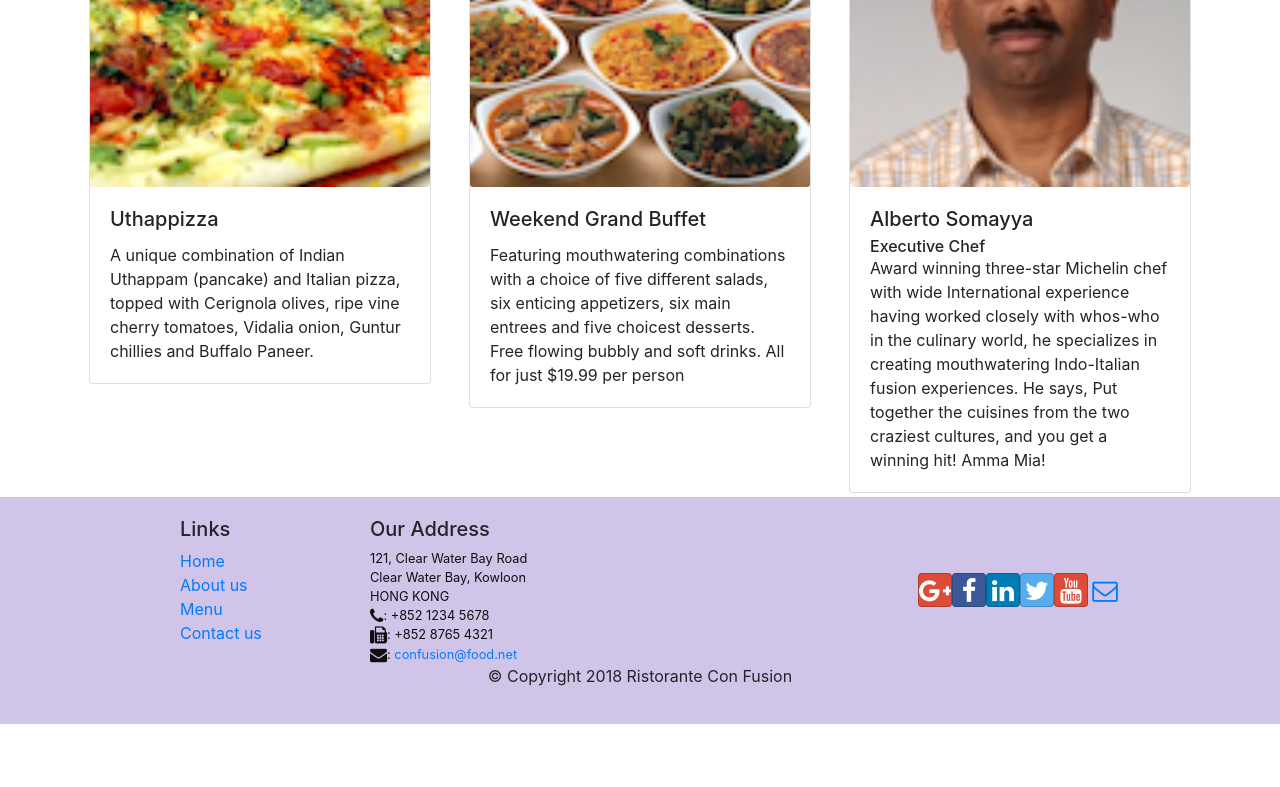
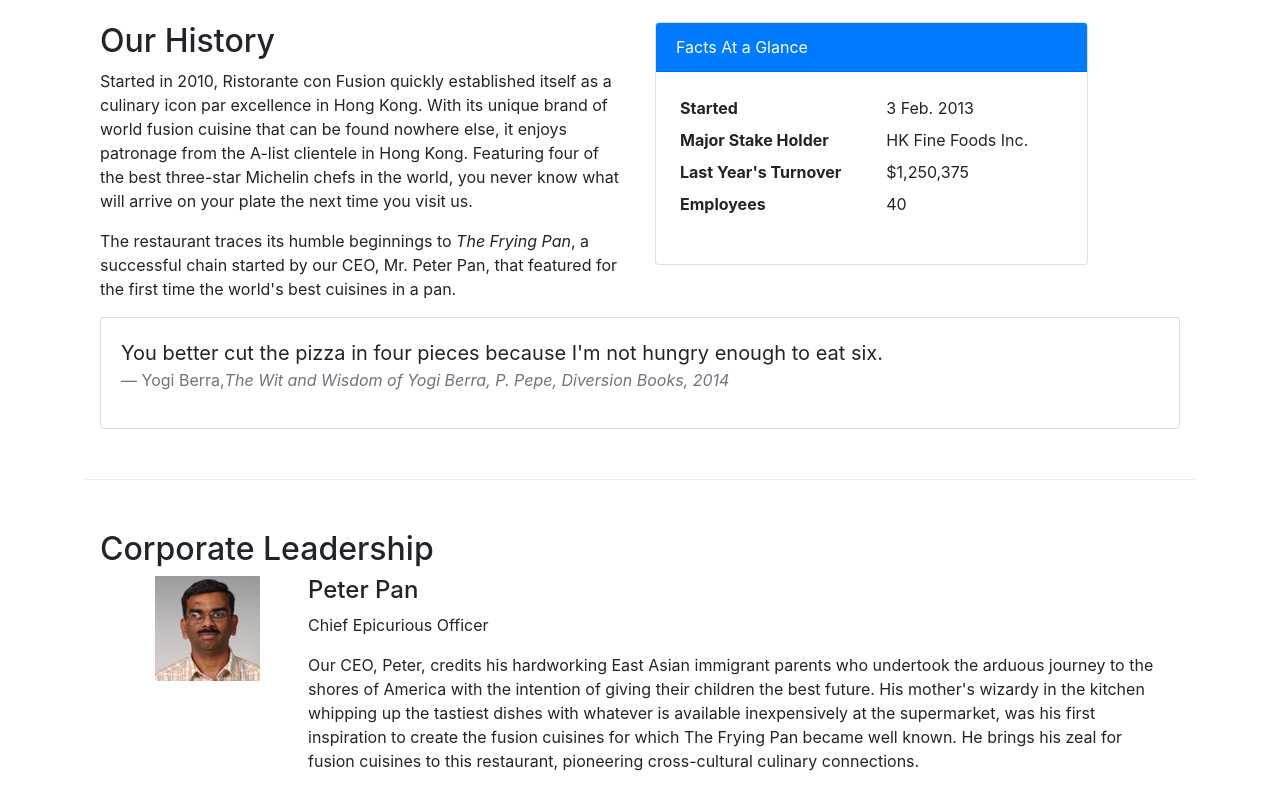
Before and after one commit to Zhang-Haoran/confusion, a React (Create React App) app: page /aboutus in a window 1280 px wide. Before the commit this address led to /home. Shown: the part 500-1287 px from the top of the page. Before the commit the page ends 1224 px from the top, so only its background shows below. Built offline with nearby package versions, Linux system fonts and the light colour scheme.

Commit message:
Assignment 2

```diff
--- a/src/compoents/AboutComponent.js
+++ b/src/compoents/AboutComponent.js
@@ -1,12 +1,12 @@
 import React from 'react';
 import { Breadcrumb, BreadcrumbItem, Card, CardBody, CardHeader, Media } from 'reactstrap';
 import { Link } from 'react-router-dom';
+import RenderLeader from "./RenderLeader";
 
 function About(props) {
-
     const leaders = props.leaders.map((leader) => {
         return (
-            <p>Leader {leader.name}</p>
+            <RenderLeader leader={leader}/>
         );
     });
 
@@ -73,3 +73,5 @@ function About(props) {
         </div>
     );
 }
+
+export default About;
--- a/src/compoents/DishdetailComponent.js
+++ b/src/compoents/DishdetailComponent.js
@@ -79,11 +79,11 @@ import {Link} from "react-router-dom";
                         <Link to='/menu'>Menu</Link>
                     </BreadcrumbItem>
                     <BreadcrumbItem active>
-                        {props.dish.name}
+                        {props.dish[0].name}
                     </BreadcrumbItem>
                 </Breadcrumb>
                 <div className="col-12">
-                    <h3> {props.dish.name}</h3>
+                    <h3> {props.dish[0].name}</h3>
                 </div>
             </div>
             <div className="row">
--- a/src/compoents/MainComponent.js
+++ b/src/compoents/MainComponent.js
@@ -12,6 +12,7 @@ import {Switch,Route,Redirect} from "react-router-dom";
 import {COMMENTS} from "../shared/comments";
 import {LEADERS} from "../shared/leaders";
 import {PROMOTIONS} from "../shared/promotions";
+import About from "./AboutComponent";
 
 class Main extends Component {
     constructor(props){
@@ -51,6 +52,8 @@ class Main extends Component {
                     <Route exact path="/menu" component={() => <Menu dishes={this.state.dishes}/>}/>
                     <Route path="/menu/:dishId" component={DishWithId}/>
                     <Route exact path="/contactus" component={Contact}/>
+                        {/*为什么要用箭头函数作为参数 代入component？？？*/}
+                    <Route path="/aboutus" component={() => <About leaders={this.state.leaders}/>}/>
                     <Redirect to="/home" />
                 </Switch>
                 <Footer/>
--- a/src/compoents/MenuComponent.js
+++ b/src/compoents/MenuComponent.js
@@ -1,7 +1,7 @@
 import React from 'react';
 import {Card, CardImg, CardImgOverlay, CardTitle,Breadcrumb,BreadcrumbItem} from "reactstrap";
 import {Link} from "react-router-dom";
-
+//为什么函数的参数需要中括号？？？
 function RenderMenuItem({dish, onClick}) {
     return (
         <Card>
--- /dev/null
+++ b/src/compoents/RenderLeader.js
@@ -0,0 +1,26 @@
+import React from "react";
+import {Media} from "reactstrap";
+
+function RenderLeader({leader}){
+    return(
+
+
+                  <div key={leader.id} className="col-12 m5-5">
+                      <Media tag="li">
+                          <Media left middle>
+                              <Media object src={leader.image} alt={leader.name}/>
+                          </Media>
+                          <Media body className="ml-5">
+                              <Media heading>
+                                  {leader.name}
+                              </Media>
+                              <p>{leader.designation}</p>
+                              <p>{leader.description}</p>
+                          </Media>
+                      </Media>
+                  </div>
+
+
+    );
+}
+export default RenderLeader;
```
Also changed, not shown: 1 other file (tests, documents, lock files or other folders).
